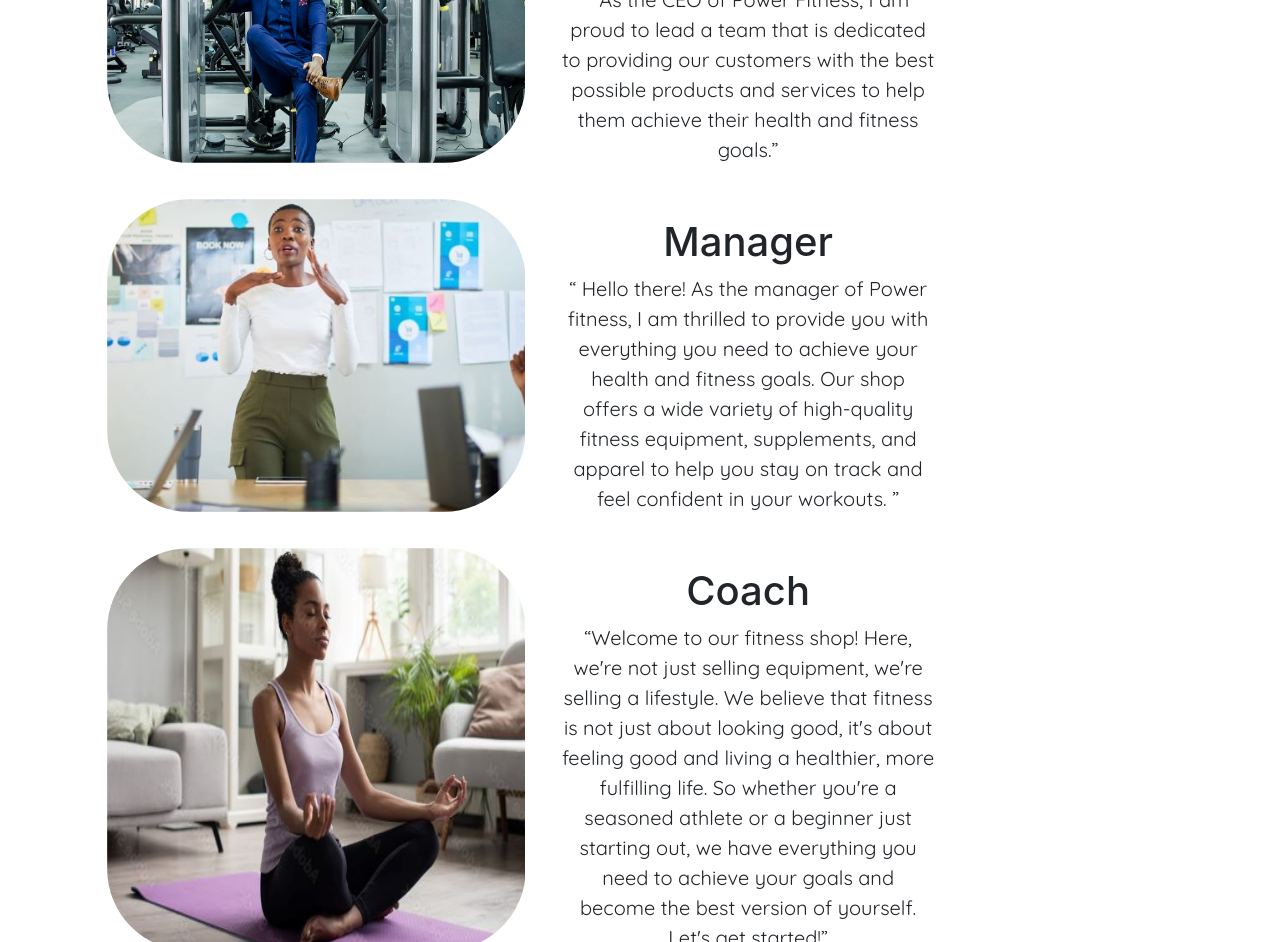
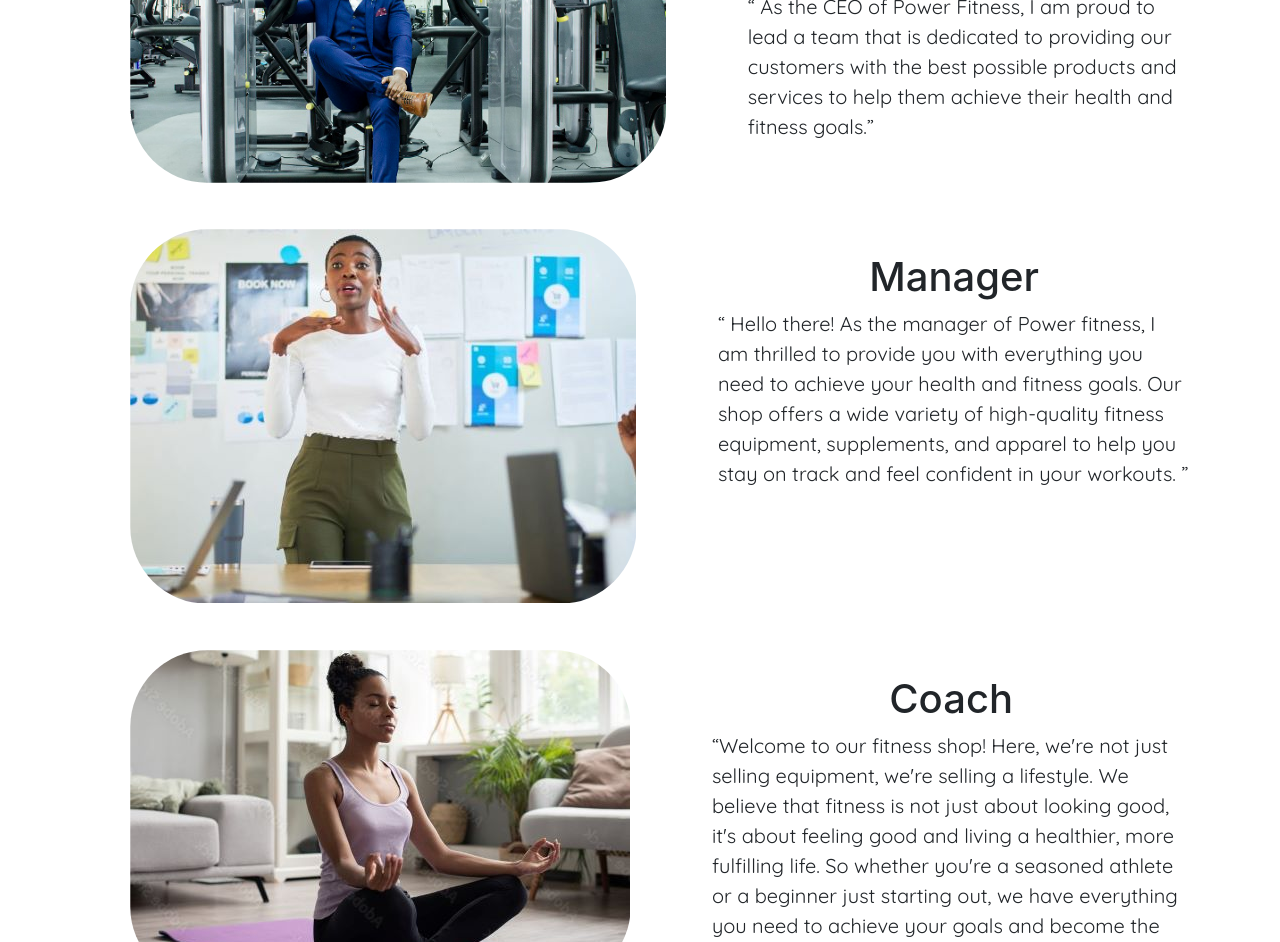
Before and after one commit to kdessaik/powerfitness, a plain HTML site: page Pages/About.html in a window 1280 px wide. Shown: the part 602-1544 px from the top of the page. Drawn offline with nearby package versions, Linux system fonts and the light colour scheme; a web font is replaced by a local one.

Commit message:
all-change

```diff
--- a/Css/About.css
+++ b/Css/About.css
@@ -196,10 +196,11 @@
 
 
 
+
 }
 .divAbout>div{
     text-align: center;
-    margin-left: 2%;
+    margin-left: 5%;
     width: 110%;
 
 
@@ -213,10 +214,14 @@
         margin-top: 10%;
     }
 .sectionFive{
-margin-right: 25%;
+margin-right: 5%;
 padding: 2%;
 
 }
+.divAbout>div>p{
+    text-align: left;
+}
+
 .sectionAbout{
     text-align: center;
     padding: 2%;
```
